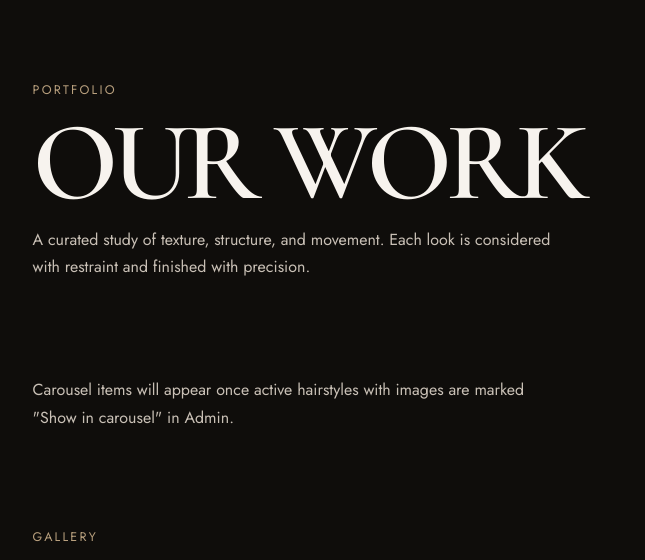
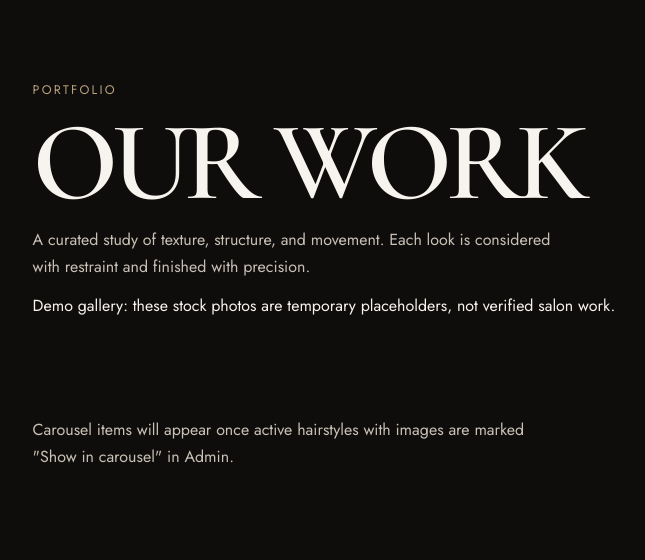
Before and after one commit to priceboy/bonaberi-braider, a Django app: page /our-work/ in a window 1280 px wide. Shown: the top 560 px of the page, without its empty margins (57-702 px from the left). Run offline with Django 5.2, Linux system fonts and the light colour scheme; data that the repository does not hold is empty.

Commit message:
Mark stock photos as demo content in portfolio

```diff
--- a/templates/website/our_work.html
+++ b/templates/website/our_work.html
@@ -15,6 +15,7 @@
         <p class="our-work__subtitle">
             A curated study of texture, structure, and movement. Each look is considered with restraint and finished with precision.
         </p>
+        <p class="demo-disclaimer">Demo gallery: these stock photos are temporary placeholders, not verified salon work.</p>
     </header>
 
     {% if carousel_items %}
@@ -50,6 +51,7 @@
                 <div class="gallery__overlay">
                     <span class="gallery__category">{{ item.category.name }}</span>
                     {% if item.title %}<span class="gallery__item-title">{{ item.title }}</span>{% endif %}
+                    {% if item.is_demo %}<span class="gallery__demo-tag">Demo photo</span>{% endif %}
                 </div>
             </button>
             {% endfor %}
```
